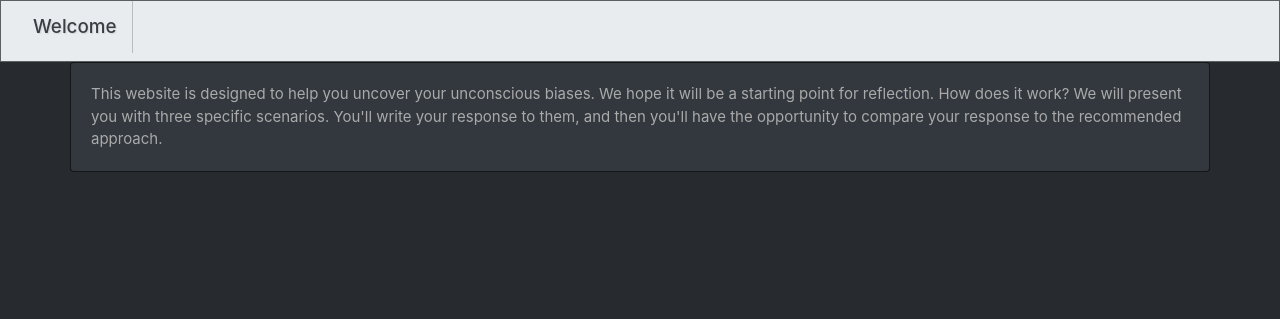
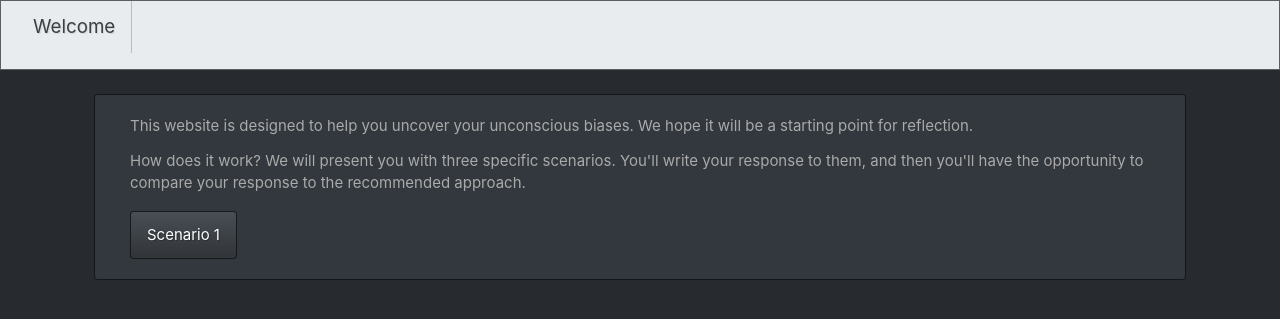
Before and after one commit to Cerchie/better-together, a Flask app: page / in a window 1280 px wide. Shown: the top 319 px of the page. Run offline with Flask 2, Linux system fonts and the light colour scheme; some libraries are stand-ins or nearby versions.

Commit message:
added card title and link to scenario page

```diff
--- a/templates/home.html
+++ b/templates/home.html
@@ -2,20 +2,22 @@
 
 {% block content %}
 <nav class="navbar navbar-light bg-light">
-    <p class="navbar-brand h1">Welcome</p>
+    <p class="navbar-brand h-3">Welcome</p>
 </nav>
 <div class="container">
     <div class="row">
-        <div class="card">
+        <div class="card col m-4">
             <div class="card-body">
-                <p class="card-text">
+                <p class="card-title">
                     This website is designed to help you uncover your unconscious biases.
                     We hope it will be a starting point for reflection.
-
+                </p>
+                <p class="card-text">
                     How does it work? We will present you with three specific scenarios.
                     You'll write your response to them, and then you'll have the opportunity
                     to compare your response to the recommended approach.
                 </p>
+                <a href="/scenario/1" class="btn btn-primary">Scenario 1</a>
             </div>
         </div>
     </div>
```
